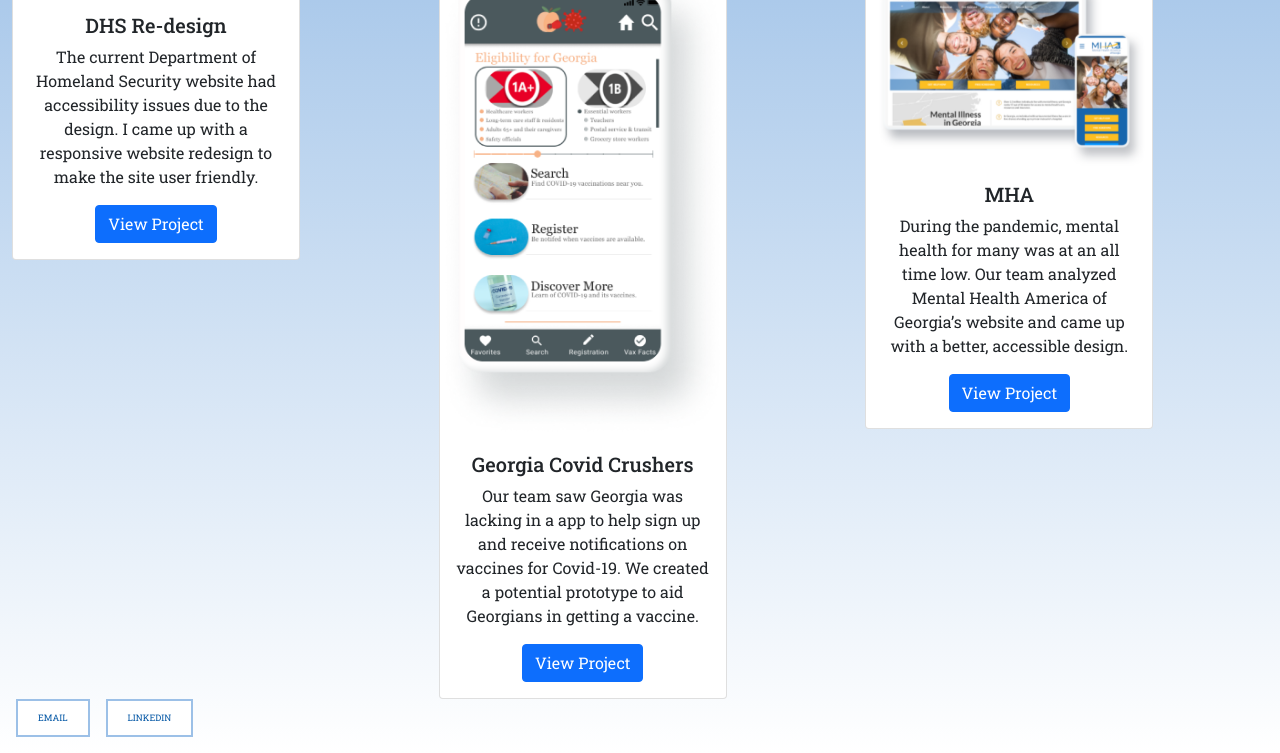
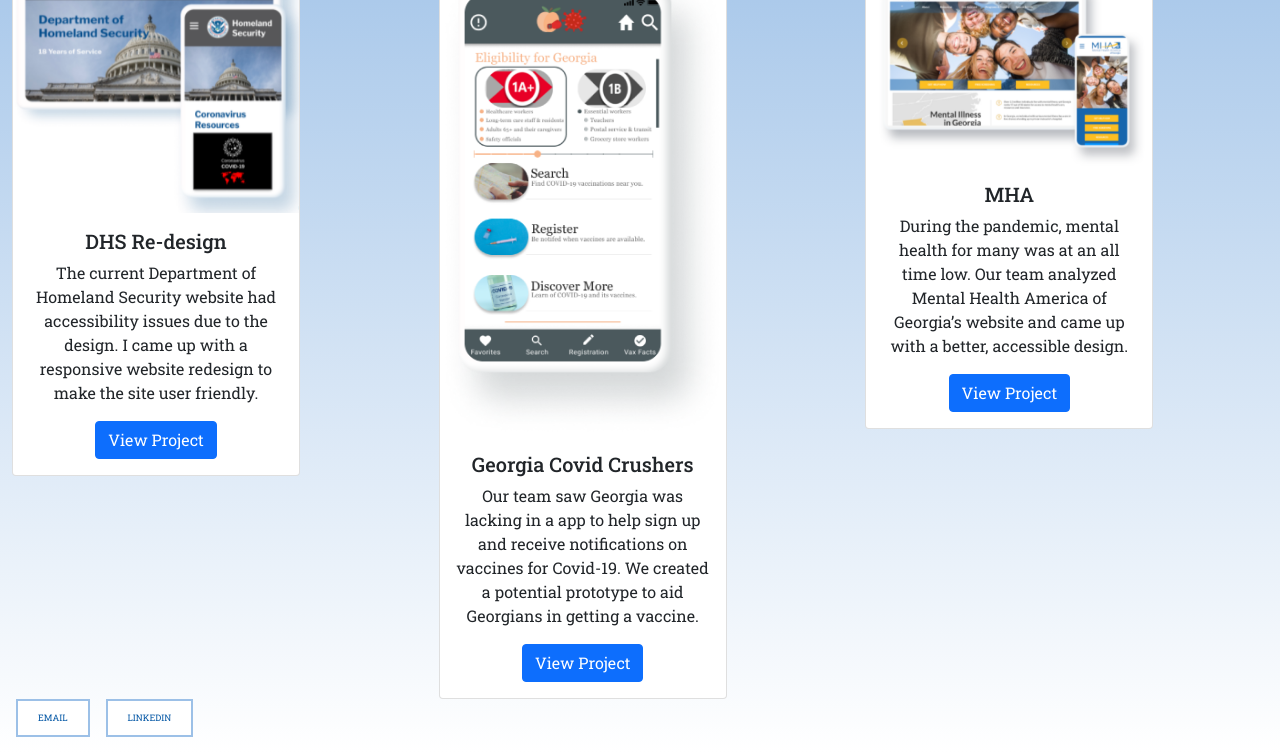
Before and after one commit to leabraham/UX_UI_HW_18, a plain HTML site: page index.html in a window 1280 px wide. Shown: the part 143-896 px from the top of the page. Drawn offline with nearby package versions, Linux system fonts and the light colour scheme; the site is published under a folder, as on GitHub Pages, so addresses that start at the root find nothing.

Commit message:
fixed image path issue

```diff
--- a/index.html
+++ b/index.html
@@ -47,7 +47,7 @@
                 <div class="row">
                     <div class="col-sm">
                         <div class="card text-center" style="width: 18rem;">
-                            <img src="/images/dhs.PNG" class="card-img-top img-fluid" alt="...">
+                            <img src="images/dhs.PNG" class="card-img-top img-fluid" alt="...">
                             <div class="card-body">
                             <h5 class="card-title">DHS Re-design</h5>
                             <p class="card-text">The current Department of Homeland Security website had accessibility issues due to the design.
```
